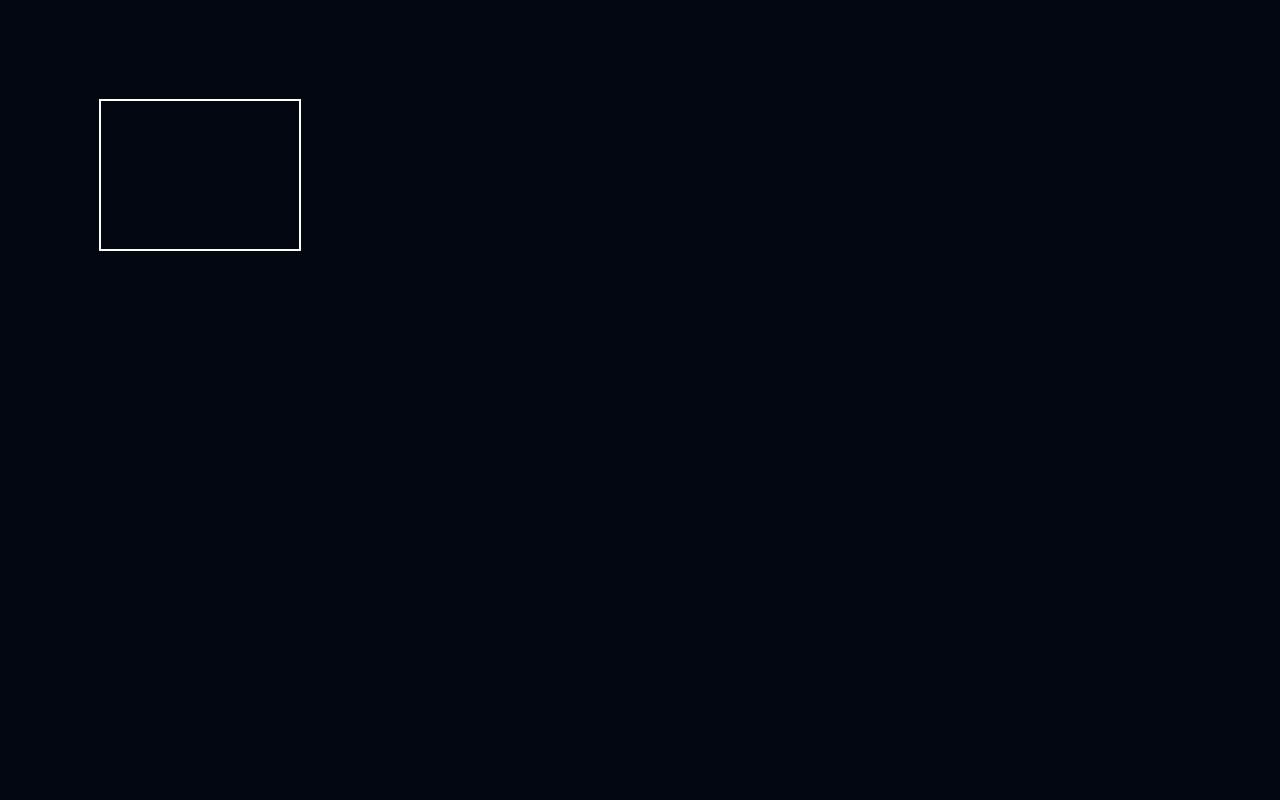
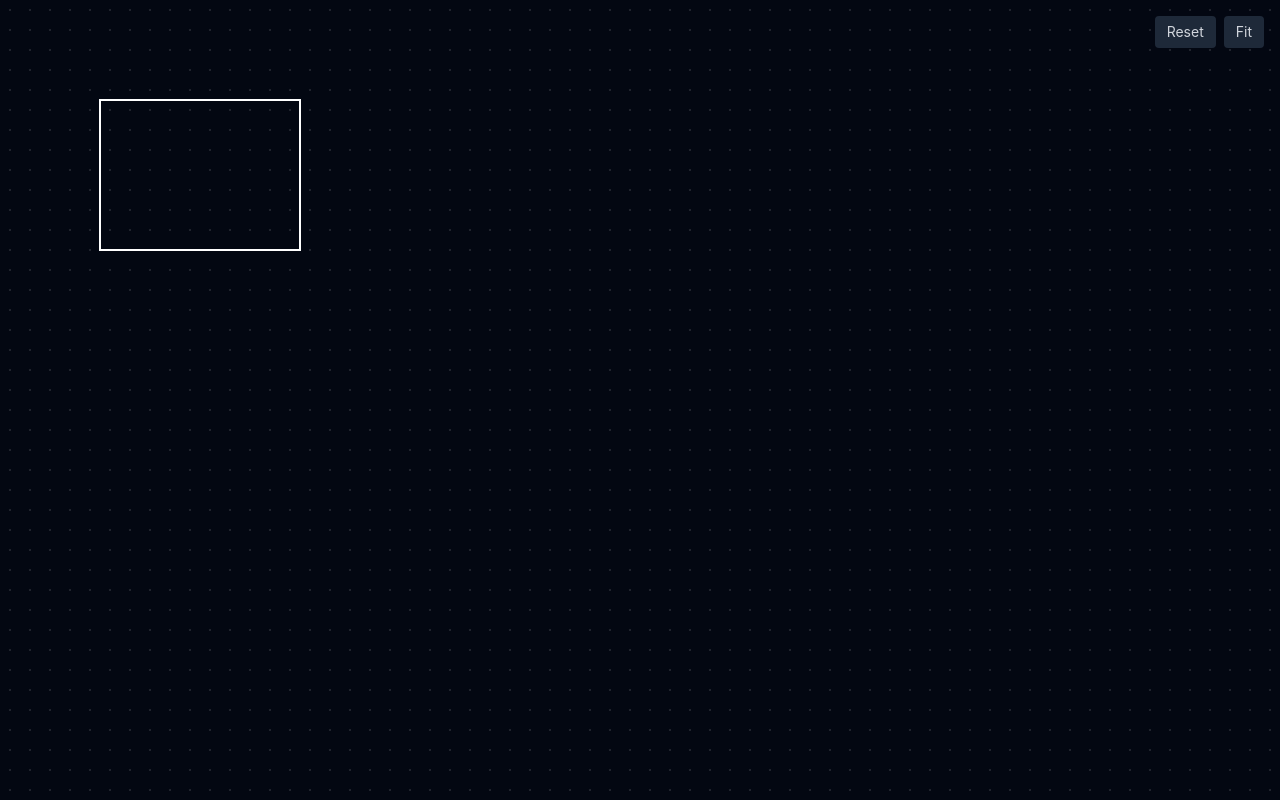
Before and after one commit to jigargosar/mockbox-v2, a React (Vite) app: page / in a window 1280 px wide. Built offline with nearby package versions, Linux system fonts and the light colour scheme.

Commit message:
Add dot grid, zoom clamp 25-300%, reset/fit buttons, fix preventDefault on wheel
Committed by Claude Opus 4.6

```diff
--- a/src/App.tsx
+++ b/src/App.tsx
@@ -1,12 +1,14 @@
-import { type PointerEvent, type WheelEvent, useRef, useState } from 'react'
+import { type PointerEvent, useEffect, useRef, useState } from 'react'
 
 type ViewBox = { x: number; y: number; width: number; height: number }
 
 function toSvgPoint(svg: SVGSVGElement, clientX: number, clientY: number) {
+    const ctm = svg.getScreenCTM()
+    if (!ctm) return null
     const pt = svg.createSVGPoint()
     pt.x = clientX
     pt.y = clientY
-    return pt.matrixTransform(svg.getScreenCTM()!.inverse())
+    return pt.matrixTransform(ctm.inverse())
 }
 
 function useApp() {
@@ -19,50 +21,99 @@ function useApp() {
     const onPointerDown = (e: PointerEvent<SVGSVGElement>) => {
         if (e.button !== 0 || !svgRef.current) return
         const pt = toSvgPoint(svgRef.current, e.clientX, e.clientY)
+        if (!pt) return
         dragOrigin.current = { x: pt.x, y: pt.y }
     }
 
     const onPointerMove = (e: PointerEvent<SVGSVGElement>) => {
         if (!dragOrigin.current || !svgRef.current) return
+        const origin = dragOrigin.current
         const pt = toSvgPoint(svgRef.current, e.clientX, e.clientY)
+        if (!pt) return
         setViewBox(vb => ({
             ...vb,
-            x: vb.x - (pt.x - dragOrigin.current!.x),
-            y: vb.y - (pt.y - dragOrigin.current!.y),
+            x: vb.x - (pt.x - origin.x),
+            y: vb.y - (pt.y - origin.y),
         }))
     }
 
     const onPointerUp = () => { dragOrigin.current = null }
 
-    const onWheel = (e: WheelEvent<SVGSVGElement>) => {
-        if (!svgRef.current) return
+    useEffect(() => {
+        const svg = svgRef.current
+        if (!svg) return
+        const handleWheel = (e: WheelEvent) => {
+            e.preventDefault()
             if (e.ctrlKey) {
                 const scaleFactor = e.deltaY > 0 ? 1.1 : 0.9
-            const pt = toSvgPoint(svgRef.current, e.clientX, e.clientY)
-            setViewBox(vb => ({
+                const pt = toSvgPoint(svg, e.clientX, e.clientY)
+                if (!pt) return
+                setViewBox(vb => {
+                    const newWidth = vb.width * scaleFactor
+                    const minWidth = window.innerWidth / 5
+                    const maxWidth = window.innerWidth * 3
+                    if (newWidth < minWidth || newWidth > maxWidth) return vb
+                    return {
                         x: pt.x - (pt.x - vb.x) * scaleFactor,
                         y: pt.y - (pt.y - vb.y) * scaleFactor,
-                width: vb.width * scaleFactor,
+                        width: newWidth,
                         height: vb.height * scaleFactor,
-            }))
+                    }
+                })
             } else {
-            const scale = viewBox.width / svgRef.current.clientWidth
-            setViewBox(vb => ({
+                setViewBox(vb => {
+                    const scale = vb.width / svg.clientWidth
+                    return {
                         ...vb,
                         x: vb.x + e.deltaX * scale,
                         y: vb.y + e.deltaY * scale,
-            }))
+                    }
+                })
             }
         }
+        svg.addEventListener('wheel', handleWheel, { passive: false })
+        return () => svg.removeEventListener('wheel', handleWheel)
+    }, [])
 
-    return { svgRef, viewBox, onPointerDown, onPointerMove, onPointerUp, onWheel }
+    const resetZoom = () => setViewBox({
+        x: 0, y: 0, width: window.innerWidth, height: window.innerHeight,
+    })
+
+    const fitToContent = () => {
+        if (!svgRef.current) return
+        const bbox = svgRef.current.getBBox()
+        const padding = 40
+        const aspect = window.innerWidth / window.innerHeight
+        let fitWidth = bbox.width + padding * 2
+        let fitHeight = bbox.height + padding * 2
+        if (fitWidth / fitHeight > aspect) {
+            fitHeight = fitWidth / aspect
+        } else {
+            fitWidth = fitHeight * aspect
+        }
+        setViewBox({
+            x: bbox.x - (fitWidth - bbox.width) / 2,
+            y: bbox.y - (fitHeight - bbox.height) / 2,
+            width: fitWidth,
+            height: fitHeight,
+        })
+    }
+
+    return { svgRef, viewBox, onPointerDown, onPointerMove, onPointerUp, resetZoom, fitToContent }
 }
 
 export function App() {
-    const { svgRef, viewBox, onPointerDown, onPointerMove, onPointerUp, onWheel } = useApp()
+    const { svgRef, viewBox, onPointerDown, onPointerMove, onPointerUp, resetZoom, fitToContent } = useApp()
     const { x, y, width, height } = viewBox
 
+    const buttonClass = 'px-3 py-1.5 text-sm bg-gray-800 text-gray-300 rounded hover:bg-gray-700'
+
     return (
+        <div className="relative h-screen w-screen overflow-hidden">
+        <div className="absolute top-4 right-4 z-10 flex gap-2">
+            <button onClick={resetZoom} className={buttonClass}>Reset</button>
+            <button onClick={fitToContent} className={buttonClass}>Fit</button>
+        </div>
         <svg
             ref={svgRef}
             className="h-screen w-screen bg-gray-950"
@@ -70,9 +121,16 @@ export function App() {
             onPointerDown={onPointerDown}
             onPointerMove={onPointerMove}
             onPointerUp={onPointerUp}
-            onWheel={onWheel}
+
         >
+            <defs>
+                <pattern id="dot-grid" x={0} y={0} width={20} height={20} patternUnits="userSpaceOnUse">
+                    <circle cx={10} cy={10} r={1} fill="rgb(255 255 255 / 0.15)" />
+                </pattern>
+            </defs>
+            <rect x={x} y={y} width={width} height={height} fill="url(#dot-grid)" />
             <rect x={100} y={100} width={200} height={150} fill="none" stroke="white" strokeWidth={2} />
         </svg>
+        </div>
     )
 }
```
Lines whose indentation alone changed are shown as unchanged.
